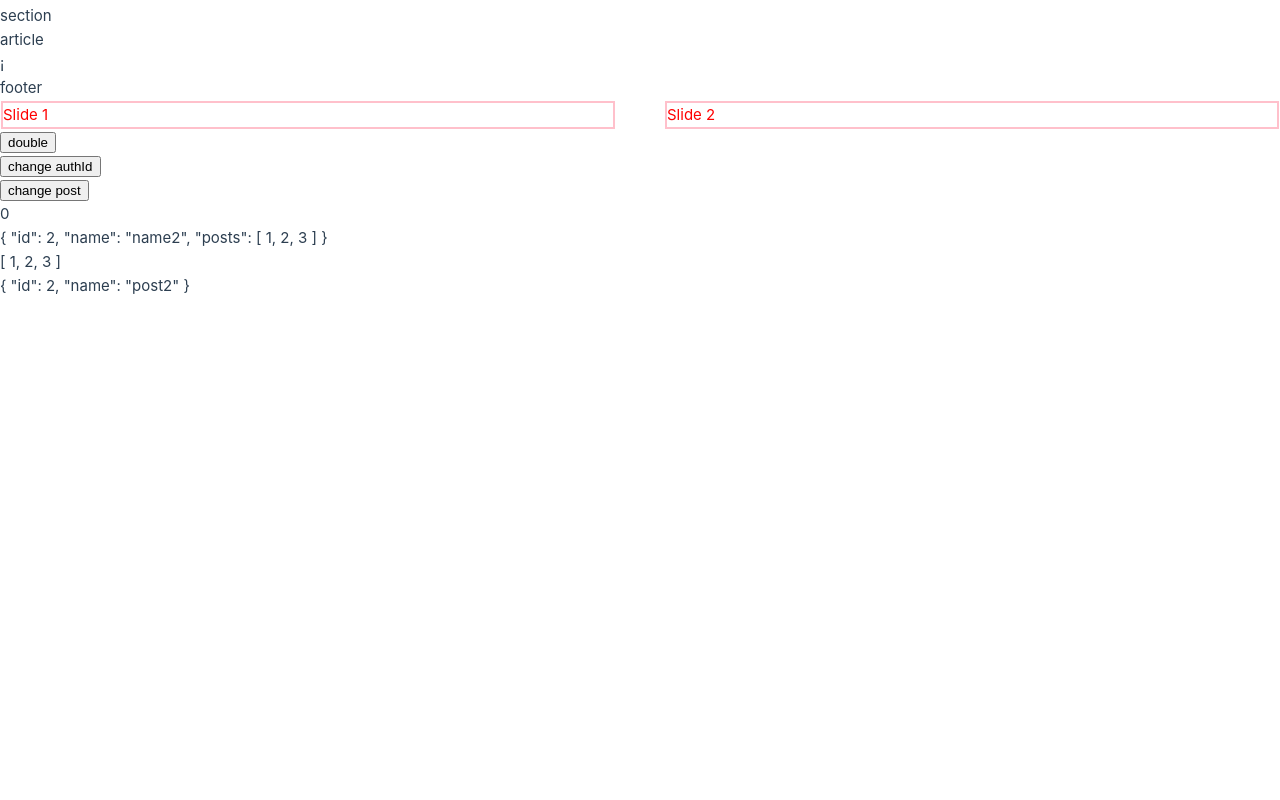
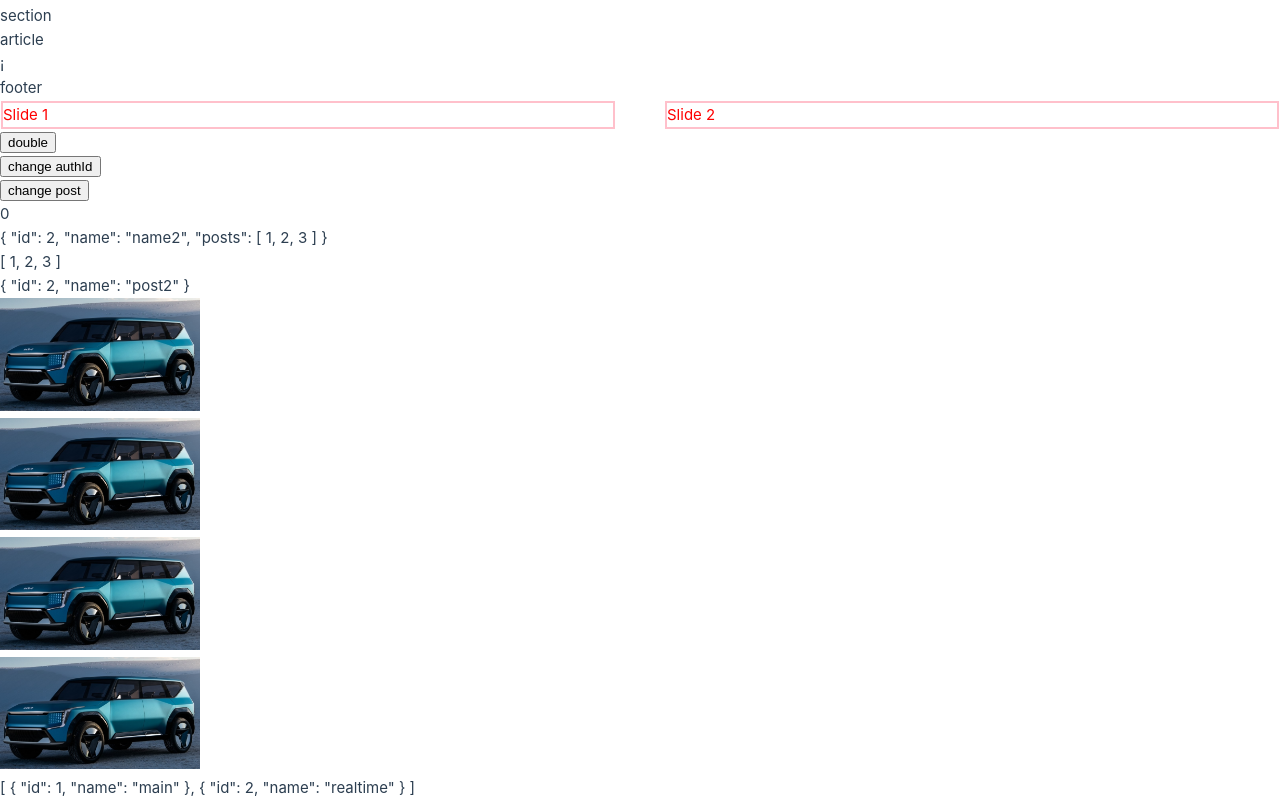
Before and after one commit to s911675/router-test, a Vue app: page / in a window 1280 px wide. Shown: the part 168-968 px from the top of the page. Before the commit the page ends 800 px from the top, so only its background shows below. Built offline with nearby package versions, Linux system fonts and the light colour scheme; data requests are answered from the project's data file.

Commit message:
[image, json] 사용법 테스트

```diff
--- a/src/App.vue
+++ b/src/App.vue
@@ -2,8 +2,16 @@
 import TheNavigation from '@/components/TheNavigation.vue'
 import SwiperTest from '@/components/SwiperTest.vue'
 import {useCounterStore} from '@/store/counterStore.js'
+import car from '@/assets/car.png'
+import {menus} from '@/db.json'
+
+console.log(menus);
 
 const counterStore = useCounterStore();
+
+const publicCar = 'publicCar.png'
+const carUrl = new URL('./assets/car.png', import.meta.url).href;
+
 </script>
 
 <template>
@@ -36,4 +44,19 @@ const counterStore = useCounterStore();
       {{ counterStore.authUser.getPost(2) }}
     </div>
   </div>
+  <div>
+    <img src="@/assets/car.png" alt=""><br>
+    <img :src="car" alt=""><br>
+    <img :src="publicCar" alt=""><br>
+    <img :src="carUrl" alt=""><br>
+  </div>
+  <div>
+    {{ menus }}
+  </div>
 </template>
+
+<style scoped>
+img {
+  width: 200px;
+}
+</style>
--- /dev/null
+++ b/src/db.json
@@ -0,0 +1,29 @@
+{
+  "posts": [
+    {
+      "id": 1,
+      "title": "json-server",
+      "author": "typicode"
+    }
+  ],
+  "comments": [
+    {
+      "id": 1,
+      "body": "some comment",
+      "postId": 1
+    }
+  ],
+  "profile": {
+    "name": "typicode"
+  },
+  "menus": [
+    {
+      "id": 1,
+      "name": "main"
+    },
+    {
+      "id": 2,
+      "name": "realtime"
+    }
+  ]
+}
```
Also changed, not shown: public/publicCar.png (added), src/assets/car.png (added).
